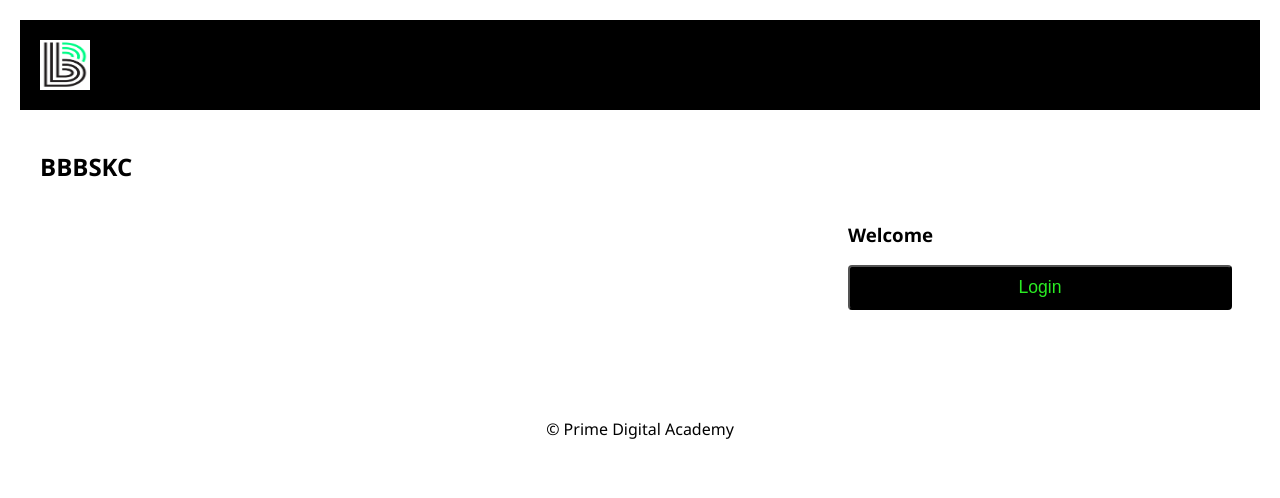
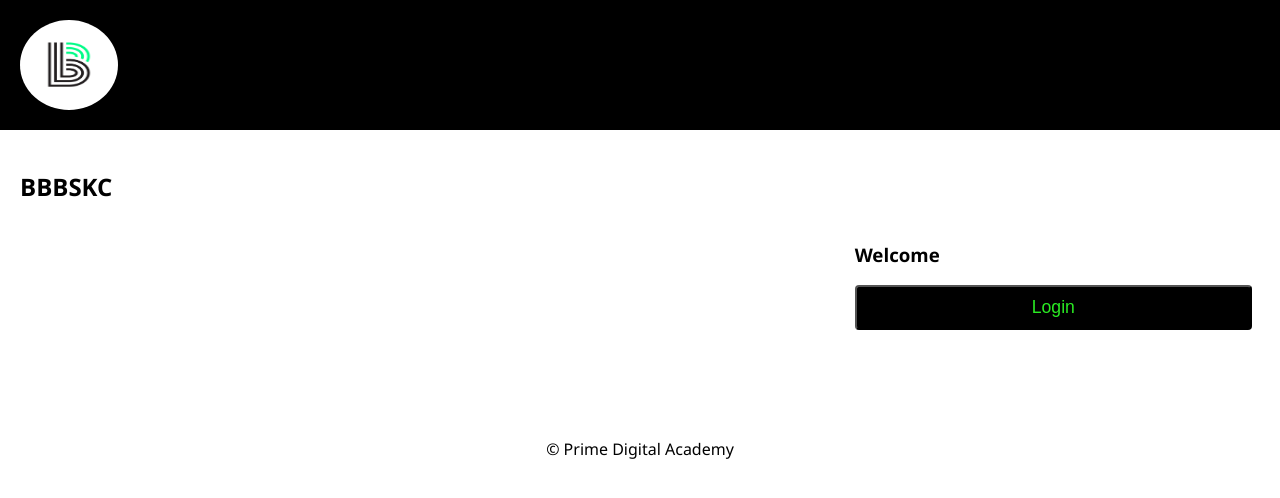
Before and after one commit to codingcolby/bbbs_bridge-it, a React app: page /#/home in a window 1280 px wide. Built offline with nearby package versions, Linux system fonts and the light colour scheme; no server answers.

Commit message:
dropdown styles

```diff
--- a/src/components/App/App.css
+++ b/src/components/App/App.css
@@ -1,6 +1,6 @@
-.maincontainer {
+/* .maincontainer {
 	padding: 20px 20px 20px 20px;
-}
+} */
 
 body {
   font-family: "Segoe UI", Tahoma, Geneva, Verdana, sans-serif;
--- a/src/components/DropdownMenu/DropdownMenu.js
+++ b/src/components/DropdownMenu/DropdownMenu.js
@@ -1,9 +1,25 @@
 import React, { useState } from "react";
 import { Menu, MenuItem, ButtonBase } from "@material-ui/core";
 import { useHistory } from "react-router";
+import { makeStyles, createStyles } from "@material-ui/core/styles";
+
+const useStyles = makeStyles((theme) => {
+  return createStyles({
+    logo: {
+      padding: "20px 24px",
+      borderRadius: "100%",
+      backgroundColor: "#ffffff",
+      "&:hover": {
+        backgroundColor: "#fff",
+      },
+    },
+  });
+});
 
 function DropdownMenu(props) {
   const [anchorEl, setAnchorEl] = useState(null);
+
+  const classes = useStyles();
 
   const history = useHistory();
 
@@ -32,7 +48,7 @@ function DropdownMenu(props) {
   // };
   return (
     <div>
-      <ButtonBase onClick={handleClick}>
+      <ButtonBase onClick={handleClick} className={classes.logo}>
         <img src="images/ButtonLogo.png" alt="logo" height="50" width="50" />
       </ButtonBase>
       <Menu
```
Lines whose indentation alone changed are shown as unchanged.
